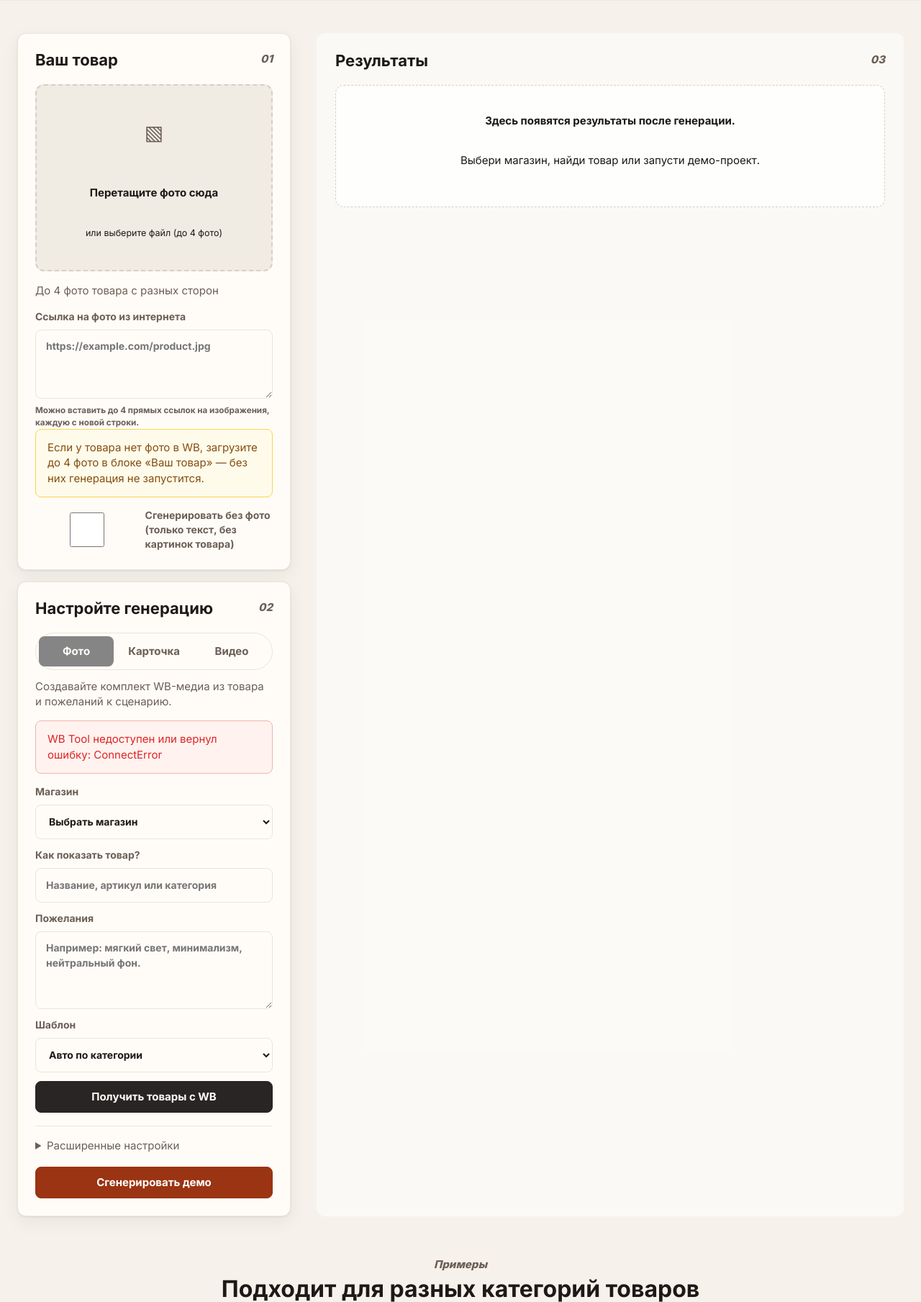
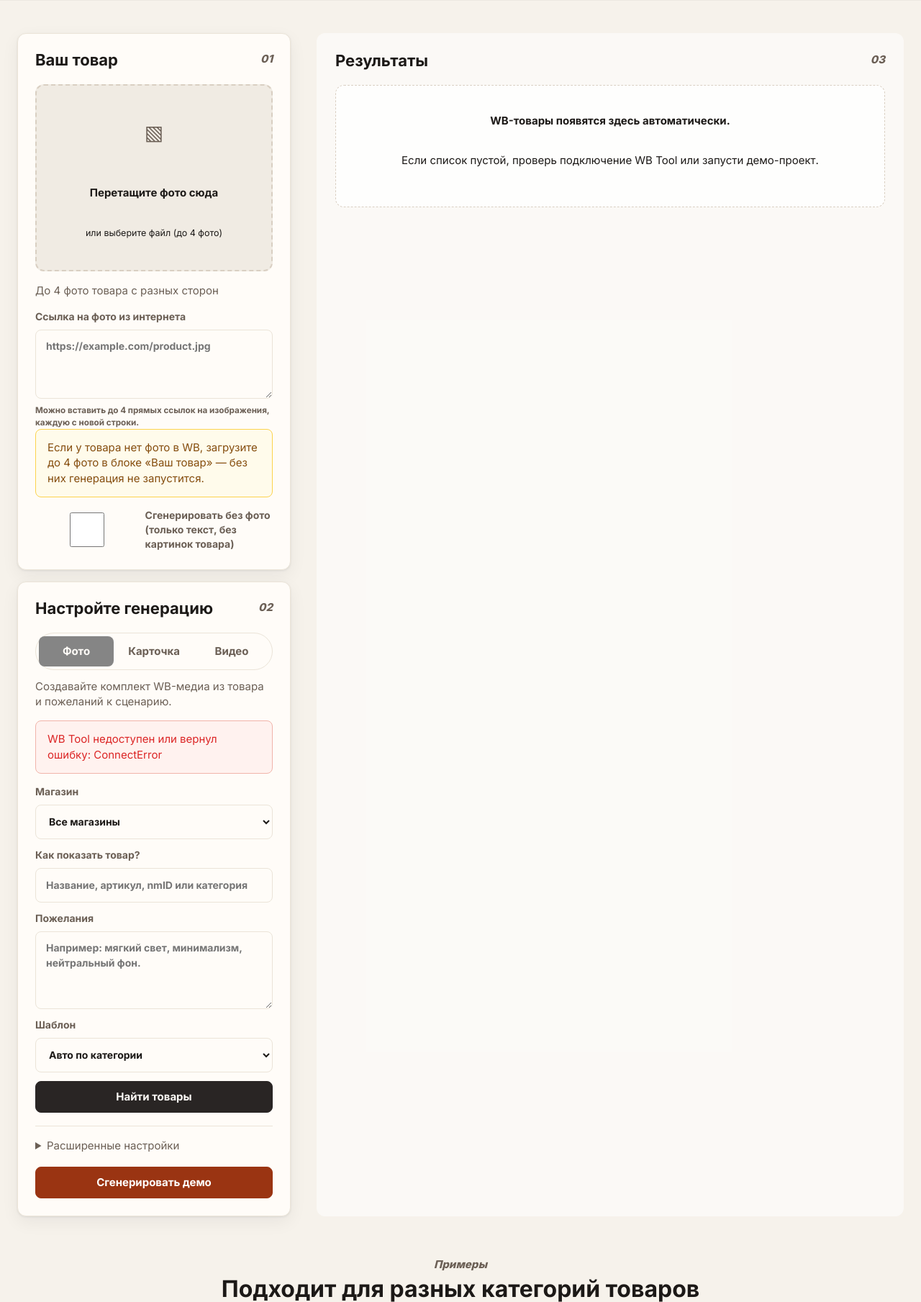
Before and after one commit to TuzVik-bot/identika-wb-ai, a FastAPI app: page /create in a window 1280 px wide. Shown: the part 64-1873 px from the top of the page at 72% size. Run offline with FastAPI, Linux system fonts and the light colour scheme; data that the repository does not hold is empty.

Commit message:
Show WB products on create by default

```diff
--- a/app/identika/api/routes.py
+++ b/app/identika/api/routes.py
@@ -270,14 +270,49 @@ async def create_context(request: Request) -> dict:
         wb = WBToolClient()
         accounts = await wb.accounts()
         if selected_account_id:
+            account = next(
+                (
+                    item
+                    for item in accounts
+                    if str(item.get("id", "")) == selected_account_id
+                ),
+                {},
+            )
             result = await wb.products(int(selected_account_id), q=q, limit=100)
-            products = result.get("items", [])
+            products = [
+                {
+                    **item,
+                    "account_id": int(selected_account_id),
+                    "account_name": account.get("name") or account.get("slug") or "WB",
+                }
+                for item in result.get("items", [])
+            ]
+        elif accounts:
+            per_account_limit = 50 if q.strip() else 12
+            for account in accounts:
+                account_id = account.get("id")
+                if account_id is None:
+                    continue
+                try:
+                    result = await wb.products(int(account_id), q=q, limit=per_account_limit)
+                except (httpx.HTTPError, ValueError):
+                    continue
+                account_label = account.get("name") or account.get("slug") or "WB"
+                products.extend(
+                    {
+                        **item,
+                        "account_id": int(account_id),
+                        "account_name": account_label,
+                    }
+                    for item in result.get("items", [])
+                )
     except (httpx.HTTPError, ValueError) as exc:
         wb_error = f"WB Tool недоступен или вернул ошибку: {type(exc).__name__}"
     return {
         "accounts": accounts,
         "products": products,
         "selected_account_id": selected_account_id,
+        "is_all_accounts": bool(accounts and not selected_account_id),
         "q": q,
         "brief": brief,
         "category_template_id": selected_template_id,
--- a/app/identika/templates/create.html
+++ b/app/identika/templates/create.html
@@ -56,8 +56,8 @@
 
       <form class="filter-bar" method="get" action="{{ base_path }}/create">
         <label class="field">Магазин
-          <select name="account_id" required>
-            <option value="">Выбрать магазин</option>
+          <select name="account_id">
+            <option value="">Все магазины</option>
             {% for account in accounts %}
             <option value="{{ account.id }}" {% if selected_account_id and account.id|string == selected_account_id %}selected{% endif %}>
               {{ account.name }} · {{ account.slug }}{% if not account.wb_configured %} · WB не настроен{% endif %}
@@ -66,7 +66,7 @@
           </select>
         </label>
         <label class="field">Как показать товар?
-          <input name="q" value="{{ q }}" placeholder="Название, артикул или категория">
+          <input name="q" value="{{ q }}" placeholder="Название, артикул, nmID или категория">
         </label>
         <label class="field field--wide">Пожелания
           <textarea name="brief" rows="4" maxlength="2000" placeholder="Например: мягкий свет, минимализм, нейтральный фон.">{{ brief }}</textarea>
@@ -81,7 +81,7 @@
             {% endfor %}
           </select>
         </label>
-        <button type="submit" class="button button--dark">Получить товары с WB</button>
+        <button type="submit" class="button button--dark">Найти товары</button>
       </form>
 
       <details class="advanced-settings">
@@ -100,21 +100,21 @@
 
   <section class="results-stage" aria-labelledby="results-title">
     <div class="results-stage__head">
-      <h2 id="results-title">Результаты</h2>
+      <h2 id="results-title">{% if is_all_accounts %}Товары WB{% else %}Результаты{% endif %}</h2>
       <span>03</span>
     </div>
 
-    {% if selected_account_id and products %}
+    {% if products %}
     <div class="product-grid">
       {% for product in products %}
       <article class="product-card">
         <div class="product-card__body">
           <span class="status">WB</span>
           <h3>{{ product.title or product.vendor_code or product.nm_id or product.sku_id }}</h3>
-          <p>SKU {{ product.sku_id }}{% if product.nm_id %} · nmID {{ product.nm_id }}{% endif %}{% if product.subject_name %} · {{ product.subject_name }}{% endif %}</p>
+          <p>{% if product.account_name %}{{ product.account_name }} · {% endif %}SKU {{ product.sku_id }}{% if product.nm_id %} · nmID {{ product.nm_id }}{% endif %}{% if product.subject_name %} · {{ product.subject_name }}{% endif %}</p>
         </div>
         <form method="post" action="{{ base_path }}/wb/generate" class="wb-generate-form" data-submit-loading data-require-photo="1">
-          <input type="hidden" name="account_id" value="{{ selected_account_id }}">
+          <input type="hidden" name="account_id" value="{{ product.account_id or selected_account_id }}">
           <input type="hidden" name="sku_id" value="{{ product.sku_id }}">
           <input type="hidden" name="brief" value="{{ brief }}">
           <input type="hidden" name="category_template_id" class="category-template-id-field" value="{{ category_template_id }}">
@@ -127,15 +127,15 @@
       </article>
       {% endfor %}
     </div>
-    {% elif selected_account_id %}
+    {% elif selected_account_id or q %}
     <div class="empty-state empty-state--large">
       <strong>По этому магазину товары не найдены.</strong>
-      <p>Проверь синхронизацию WB Tool или измени поиск.</p>
+      <p>Проверь синхронизацию WB Tool, выбери другой магазин или измени поиск.</p>
     </div>
     {% else %}
     <div class="empty-state empty-state--large">
-      <strong>Здесь появятся результаты после генерации.</strong>
-      <p>Выбери магазин, найди товар или запусти демо-проект.</p>
+      <strong>WB-товары появятся здесь автоматически.</strong>
+      <p>Если список пустой, проверь подключение WB Tool или запусти демо-проект.</p>
     </div>
     {% endif %}
   </section>
```
Also changed, not shown: tests/test_ui_flows.py (+11 -0 lines).
